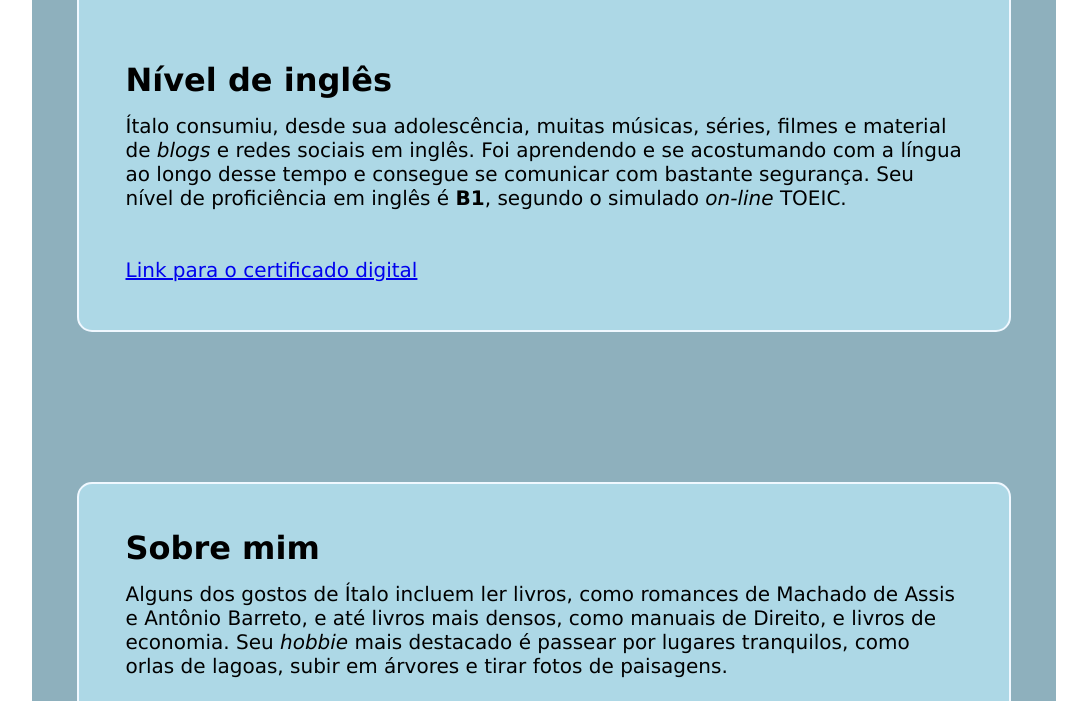
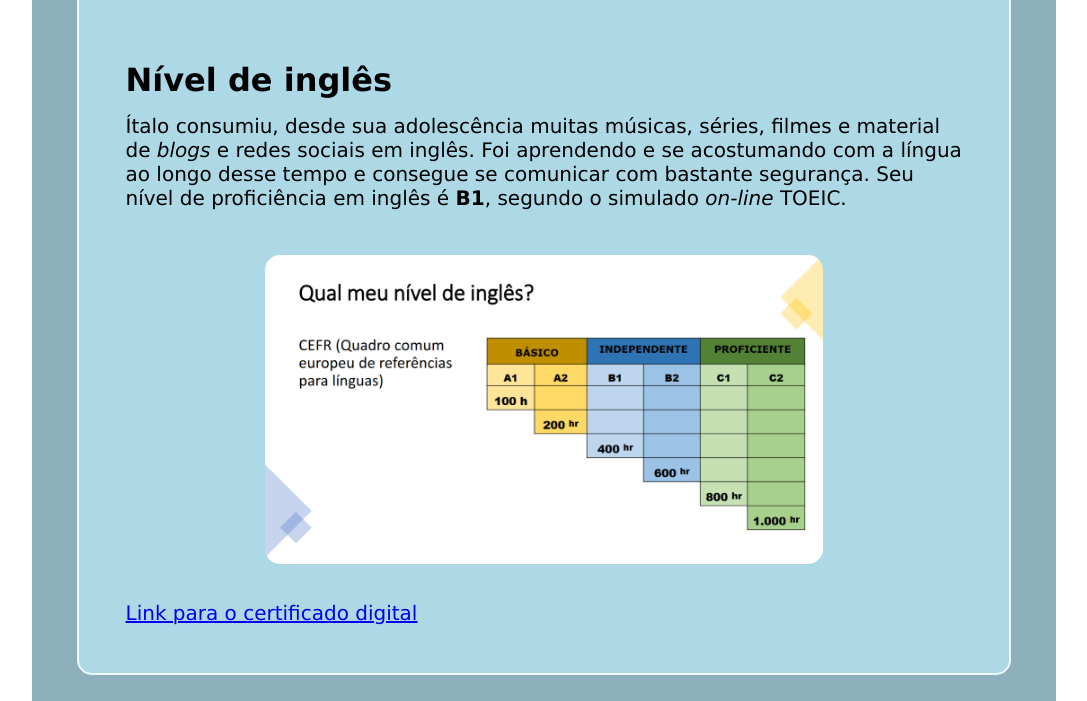
Before and after one commit to gbastositalo/meu-site, a plain HTML site: page index.html in a window 1280 px wide. Shown: the part 5647-6348 px from the top of the page, without its empty margins (96-1183 px from the left). Drawn offline with Linux system fonts and the light colour scheme.

Commit message:
Update index.html
Add an image to the "education" article to illustrate a chart of English proficiency levels

```diff
--- a/index.html
+++ b/index.html
@@ -84,7 +84,8 @@
                 <p>Ingressou, em abril de 2023, no curso tecnólogo em Análise e Desenvolvimento de Sistemas, na modalidade à distância, por meio de bolsa adquirida com nota da redação do Enem Edição 2021.</p>
                 <img src="img/uninter-logo.png" alt="Imagem com o logotipo da Uninter" title="Imagem com o logotipo da Uninter">
                 <h2>Nível de inglês</h2>
-                <p>Ítalo consumiu, desde sua adolescência, muitas músicas, séries, filmes e material de <i>blogs</i> e redes sociais em inglês. Foi aprendendo e se acostumando com a língua ao longo desse tempo e consegue se comunicar com bastante segurança. Seu nível de proficiência em inglês é <b>B1</b>, segundo o simulado <i>on-line</i> TOEIC.</p>
+                <p>Ítalo consumiu, desde sua adolescência muitas músicas, séries, filmes e material de <i>blogs</i> e redes sociais em inglês. Foi aprendendo e se acostumando com a língua ao longo desse tempo e consegue se comunicar com bastante segurança. Seu nível de proficiência em inglês é <b>B1</b>, segundo o simulado <i>on-line</i> TOEIC.</p>
+                <img src="img/níveis-cefr.png">
                 <a href="pdf/ItaloBastosBoletim.pdf" target="_blank">
                     <p>Link para o certificado digital</p>
                 </a>
```
